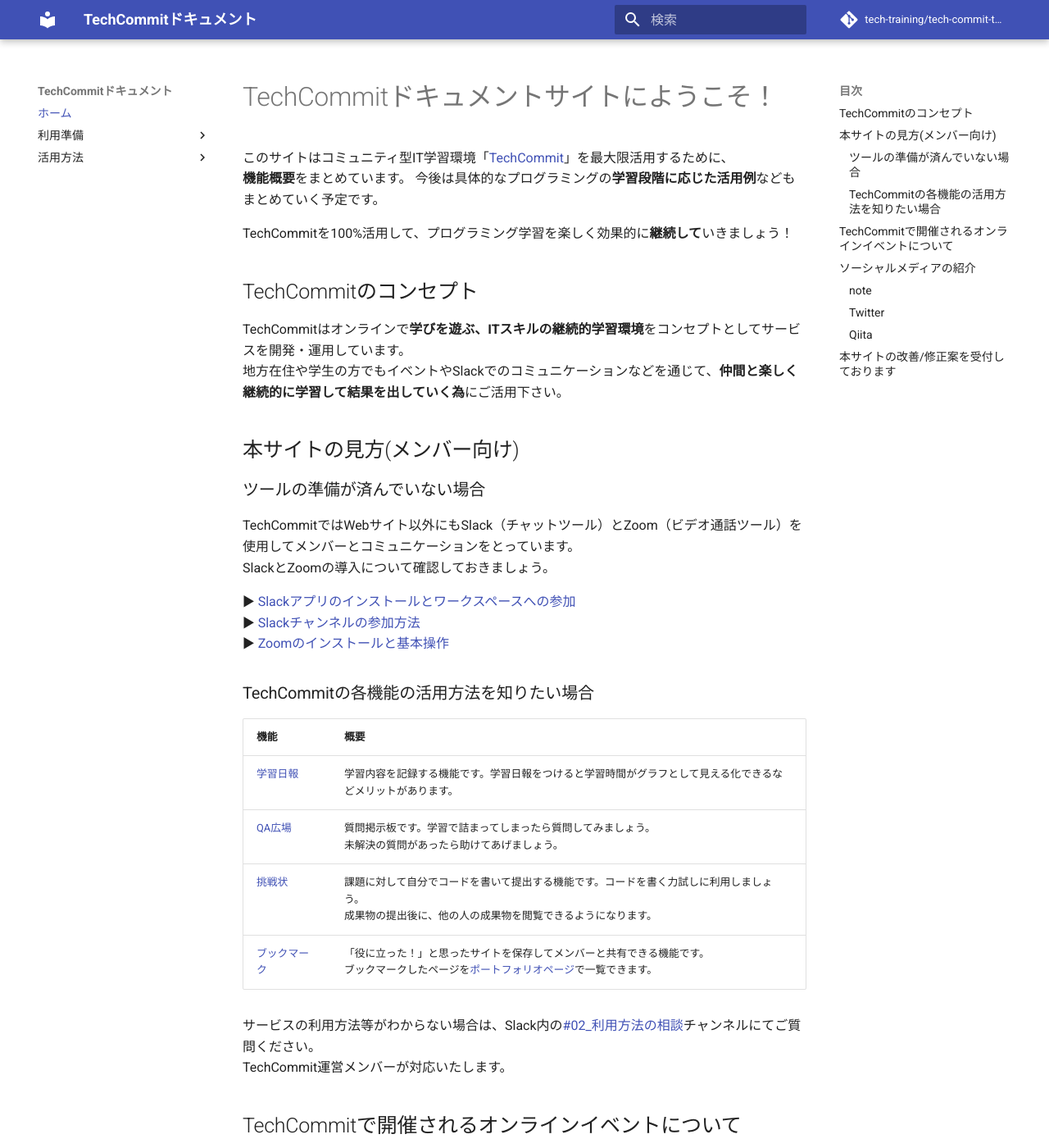
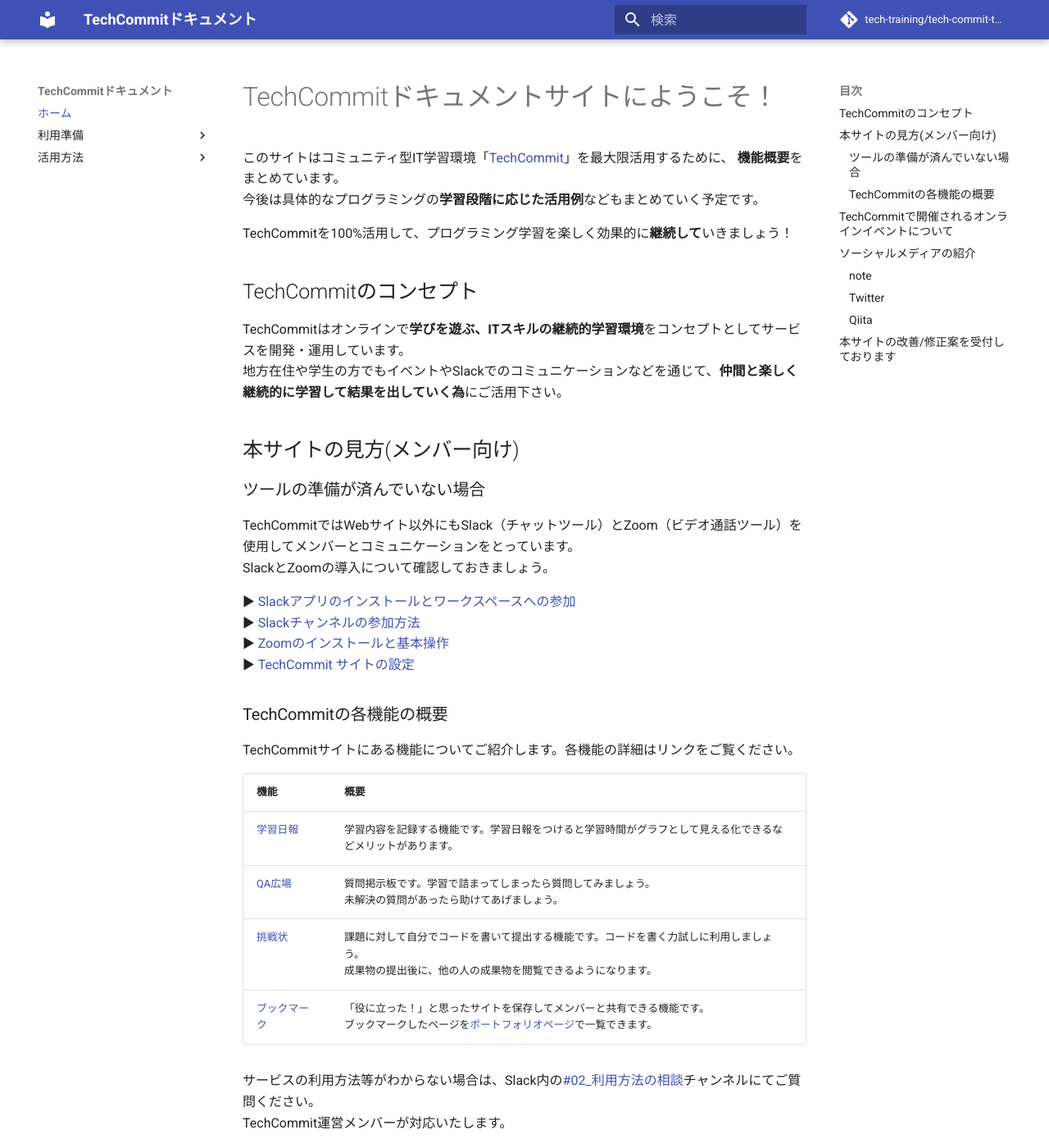
Before and after one commit to tech-training/tech-commit-doc, an MkDocs documentation site: the page built from docs/index.md, in a window 1280 px wide and 1400 px high. Shown: the whole window at 82% size. Built offline with MkDocs 1.6.1 and Material for MkDocs 9.7.7, drawn with Linux system fonts in a browser that asks for light colours; comment, search, counter and statistics services are not loaded.

Commit message:
文章の調整

```diff
--- a/docs/index.md
+++ b/docs/index.md
@@ -17,8 +17,11 @@
 ▶ [Slackアプリのインストールとワークスペースへの参加](join-slack.md)
 ▶ [Slackチャンネルの参加方法](join-slack-channel.md)
 ▶ [Zoomのインストールと基本操作](install-zoom.md)
+▶ [TechCommit サイトの設定](preparation-site.md)
 
-### TechCommitの各機能の活用方法を知りたい場合
+### TechCommitの各機能の概要
+TechCommitサイトにある機能についてご紹介します。各機能の詳細はリンクをご覧ください。
+
 | 機能 | 概要 |
 | -----------| ----------- |
 | [学習日報](learning-report.md) | 学習内容を記録する機能です。学習日報をつけると学習時間がグラフとして見える化できるなどメリットがあります。 |
--- a/mkdocs.yml
+++ b/mkdocs.yml
@@ -28,7 +28,7 @@
   - Slackチャンネルの参加方法: join-slack-channel.md
   - Zoomのインストールと基本操作: install-zoom.md
   - TechCommit Webサイトの設定: preparation-site.md
-# - 活用ステップ:
+# - 活用例:
 - 活用方法:
   - TechCommit Webサイト:
     - 学習日報: learning-report.md
```
